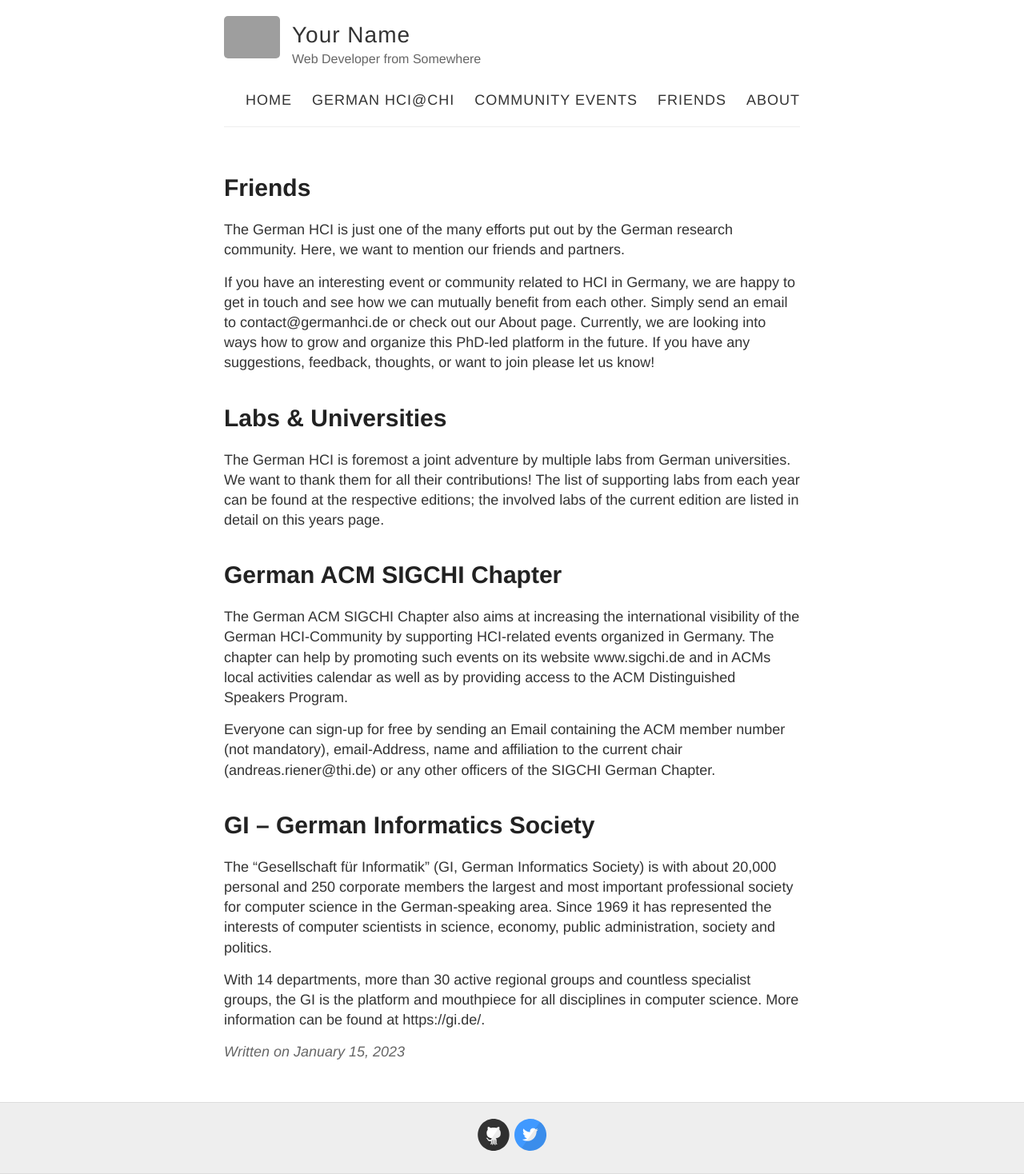
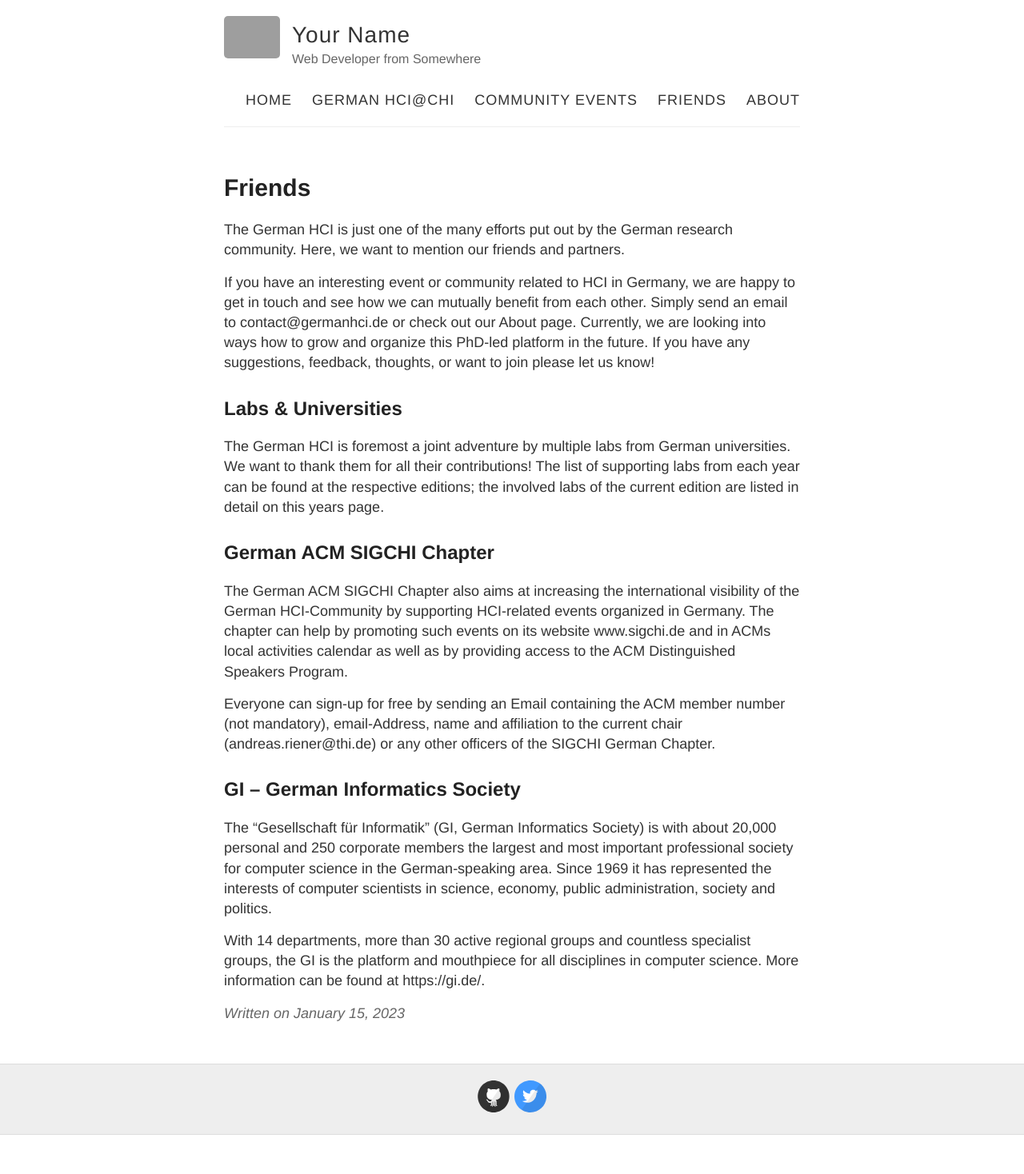
Before and after one commit to Kevacasiete/jeck, a Jekyll site: the page built from _posts/2023-01-15-Friends.md, in a window 1280 px wide. Shown: the whole page at 80% size. Built offline with Jekyll 4.4.1, drawn with Linux system fonts in a browser that asks for light colours; after the commit the page ends 1419 px from its top, so only the background shows below that; grey boxes are pictures that could not be loaded.

```diff
--- a/_posts/2023-01-15-Friends.md
+++ b/_posts/2023-01-15-Friends.md
@@ -10,16 +10,16 @@ If you have an interesting event or community related to HCI in Germany, we are
 Currently, we are looking into ways how to grow and organize this PhD-led platform in the future. If you have any suggestions, feedback, thoughts, or want to join please let us know!
 
 
-# Labs & Universities
+## Labs & Universities
 The German HCI is foremost a joint adventure by multiple labs from German universities. We want to thank them for all their contributions! The list of supporting labs from each year can be found at the respective editions; the involved labs of the current edition are listed in detail on this years page.
 
-# German ACM SIGCHI Chapter
+## German ACM SIGCHI Chapter
 The German ACM SIGCHI Chapter also aims at increasing the international
 visibility of the German HCI-Community by supporting HCI-related events organized in Germany. The chapter can help by promoting such events on its website www.sigchi.de and in ACMs local activities calendar as well as by providing access to the ACM Distinguished Speakers Program.
 
 Everyone can sign-up for free by sending an Email containing the ACM member number (not mandatory), email-Address, name and affiliation to the current chair (andreas.riener@thi.de) or any other officers of the SIGCHI German Chapter.
 
-# GI – German Informatics Society
+## GI – German Informatics Society
 The “Gesellschaft für Informatik” (GI, German Informatics Society) is with about 20,000 personal and 250 corporate members the largest and most important professional society for computer science in the German-speaking area. Since 1969 it has represented the interests of computer scientists in science, economy, public administration, society and politics.
 
 With 14 departments, more than 30 active regional groups and countless specialist groups, the GI is the platform and mouthpiece for all disciplines in computer science. More information can be found at https://gi.de/.
```
